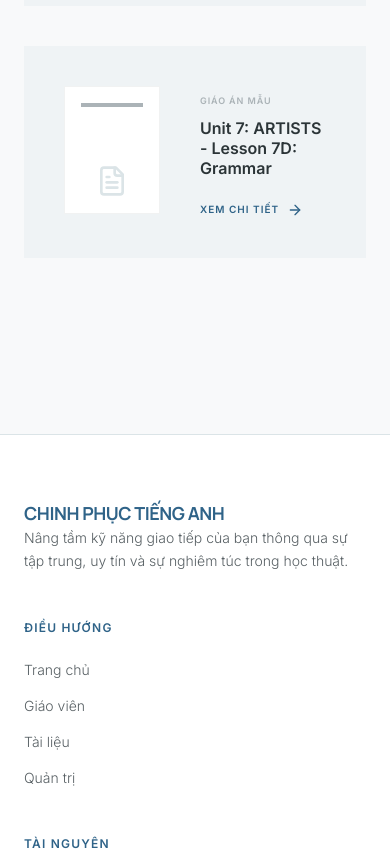
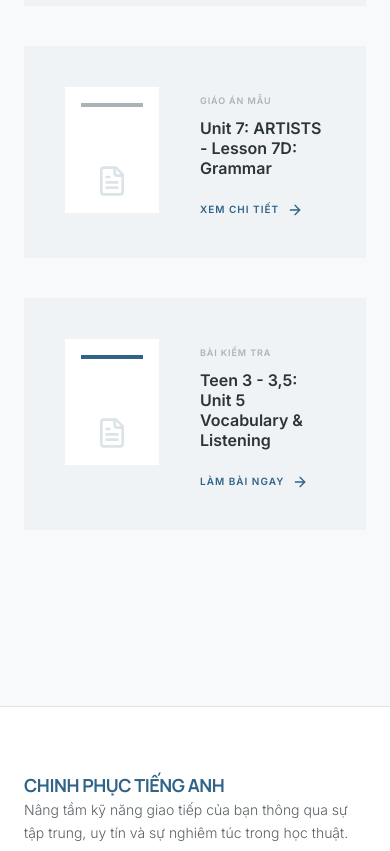
Before and after one commit to thangloi01nvy-lang/Chinhphuctienganh, a React (Vite) app: page /student-hub in a window 390 px wide. Shown: the part 3655-4506 px from the top of the page. Built offline with nearby package versions, Linux system fonts and the light colour scheme.

Commit message:
feat: Add quiz page and update routes
Introduces a new Quiz page and integrates it into the application's routing. Also updates the Lesson Plan and Student Hub pages with relevant links and adjusts the Student Hub layout for better responsiveness. Minor updates to document links are also included.

```diff
--- a/src/App.tsx
+++ b/src/App.tsx
@@ -8,6 +8,7 @@ import Documents from './pages/Documents';
 import Admin from './pages/Admin';
 
 import LessonPlan from './pages/LessonPlan';
+import Quiz from './pages/Quiz';
 
 export default function App() {
   return (
@@ -19,6 +20,7 @@ export default function App() {
           <Route path="student-hub" element={<StudentHub />} />
           <Route path="documents" element={<Documents />} />
           <Route path="lesson-plan" element={<LessonPlan />} />
+          <Route path="quiz" element={<Quiz />} />
           <Route path="admin" element={<Admin />} />
         </Route>
       </Routes>
--- a/src/constants.ts
+++ b/src/constants.ts
@@ -125,7 +125,7 @@ export const CONSULTATIONS: ConsultationRequest[] = [
 export const DOCUMENTS: DocumentItem[] = [
   { id: 'doc-tt32', title: 'Thông tư 32/2018/TT-BGDĐT - Chương trình GDPT 2018', category: 'Văn bản', url: 'https://filethcs.hcm.edu.vn/Data/hcmedu/thcscanthanh/2022_3/thong-tu-32-2018-tt-bgddt-ban-hanh-chuong-trinh-giao-duc-pho-thong-moi_332022836.pdf', type: 'pdf' },
   { id: 'doc-lp-unit7', title: 'Kế hoạch bài dạy (Lesson Plan) - Unit 7: ARTISTS - Lesson 7D: Grammar', category: 'Văn bản', url: 'https://docs.google.com/document/d/e/2PACX-1vRWQcsAorqhshGr8Ga1axu3UZQCBOfIGyi1cwPOMicz-Bcyauv93LUHb8n17ybKwQ/pub', type: 'doc' },
-  { id: 'doc-ppt-unit7', title: 'Bài giảng trình chiếu (PPT) - Unit 7: ARTISTS - Lesson 7D: Grammar', category: 'Văn bản', url: '#', type: 'link' },
+  { id: 'doc-ppt-unit7', title: 'Bài giảng trình chiếu (PPT) - Unit 7: ARTISTS - Lesson 7D: Grammar', category: 'Văn bản', url: 'https://docs.google.com/presentation/d/1xhzZa7_K4SFsnaoH6C44u4jNchfqjCqI/edit?usp=sharing&ouid=108860886532372307984&rtpof=true&sd=true', type: 'link' },
   { id: '1', title: 'Tài liệu mẫu 1', category: 'IELTS', url: '#', type: 'pdf' },
   { id: '2', title: 'Tài liệu mẫu 2', category: 'IELTS', url: '#', type: 'doc' },
   { id: '3', title: 'Tài liệu mẫu 3', category: 'IELTS', url: '#', type: 'pdf' },
--- a/src/pages/LessonPlan.tsx
+++ b/src/pages/LessonPlan.tsx
@@ -38,7 +38,7 @@ export default function LessonPlan() {
           <BookOpen className="w-5 h-5" /> Tải Giáo án (Word)
         </a>
         <a
-          href="#"
+          href="https://docs.google.com/presentation/d/1xhzZa7_K4SFsnaoH6C44u4jNchfqjCqI/edit?usp=sharing&ouid=108860886532372307984&rtpof=true&sd=true"
           target="_blank"
           rel="noopener noreferrer"
           className="inline-flex items-center gap-3 bg-primary text-white px-8 py-4 rounded-full font-bold text-sm hover:bg-primary-dim transition-colors shadow-lg w-full sm:w-auto justify-center"
--- /dev/null
+++ b/src/pages/Quiz.tsx
@@ -0,0 +1,45 @@
+import React from 'react';
+import { motion } from 'motion/react';
+import { ArrowLeft } from 'lucide-react';
+import { Link } from 'react-router-dom';
+
+export default function Quiz() {
+  return (
+    <motion.div
+      initial={{ opacity: 0, y: 20 }}
+      animate={{ opacity: 1, y: 0 }}
+      className="pt-32 pb-24 max-w-5xl mx-auto px-6"
+    >
+      <Link to="/student-hub" className="inline-flex items-center gap-2 text-[11px] font-bold uppercase tracking-widest text-on-surface-variant hover:text-primary transition-colors mb-12">
+        <ArrowLeft className="w-4 h-4" /> Quay lại Góc học viên
+      </Link>
+
+      <div className="bg-white rounded-3xl p-8 md:p-12 shadow-sm border border-outline/10">
+        <div style={{ maxWidth: '900px', margin: '0 auto', fontFamily: "'Open Sans', Arial, sans-serif", color: '#333', lineHeight: 1.6 }}>
+
+          <div style={{ textAlign: 'center', borderBottom: '2px solid #113250', paddingBottom: '20px', marginBottom: '30px' }}>
+            <h1 style={{ color: '#113250', marginBottom: '5px', fontFamily: "'Montserrat', sans-serif", fontSize: '2rem', fontWeight: 'bold' }}>BÀI KIỂM TRA TRẮC NGHIỆM</h1>
+            <h2 style={{ color: '#F59E0B', marginTop: 0, fontFamily: "'Montserrat', sans-serif", fontSize: '1.5rem', fontWeight: '600' }}>Unit 5: Vocabulary & Listening</h2>
+            <p style={{ fontWeight: 'bold', color: '#555', fontSize: '1.1rem' }}>Lớp: Teen 3 - 3,5</p>
+          </div>
+
+          <div style={{ display: 'flex', justifyContent: 'center', width: '100%', overflow: 'hidden', borderRadius: '8px' }}>
+            <iframe
+              src="https://docs.google.com/forms/d/e/1FAIpQLSf-ovkFsCLIbo4pFrQAxJ3vyN1t4n7jjsu5S8XydaTESvZFfQ/viewform?embedded=true"
+              width="100%"
+              height="1500px"
+              frameBorder="0"
+              marginHeight={0}
+              marginWidth={0}
+              style={{ border: 'none', maxWidth: '640px' }}
+              title="Quiz"
+            >
+              Đang tải…
+            </iframe>
+          </div>
+
+        </div>
+      </div>
+    </motion.div>
+  );
+}
--- a/src/pages/StudentHub.tsx
+++ b/src/pages/StudentHub.tsx
@@ -144,7 +144,7 @@ export default function StudentHub() {
           </section>
 
           {/* Spotlight */}
-          <section className="grid grid-cols-1 md:grid-cols-2 gap-10">
+          <section className="grid grid-cols-1 md:grid-cols-3 gap-10">
             <div className="bg-surface-variant/30 p-10 flex items-start gap-10">
               <div className="w-24 h-32 bg-white border border-outline/10 flex flex-col p-4 flex-shrink-0">
                 <div className="w-full h-1 bg-primary mb-2" />
@@ -176,6 +176,21 @@ export default function StudentHub() {
                 </Link>
               </div>
             </div>
+            <div className="bg-surface-variant/30 p-10 flex items-start gap-10">
+              <div className="w-24 h-32 bg-white border border-outline/10 flex flex-col p-4 flex-shrink-0">
+                <div className="w-full h-1 bg-primary mb-2" />
+                <div className="mt-auto flex justify-center">
+                  <FileText className="w-8 h-8 text-surface-variant" />
+                </div>
+              </div>
+              <div>
+                <span className="text-[9px] font-bold text-outline-variant uppercase tracking-widest">Bài kiểm tra</span>
+                <h5 className="text-[16px] font-extrabold mt-2 leading-tight">Teen 3 - 3,5: Unit 5 Vocabulary & Listening</h5>
+                <Link to="/quiz" className="mt-6 text-primary text-[10px] font-bold uppercase tracking-widest flex items-center gap-2 group">
+                  Làm bài ngay <ArrowRight className="w-4 h-4 group-hover:translate-x-1 transition-transform" />
+                </Link>
+              </div>
+            </div>
           </section>
         </div>
       </div>
```
